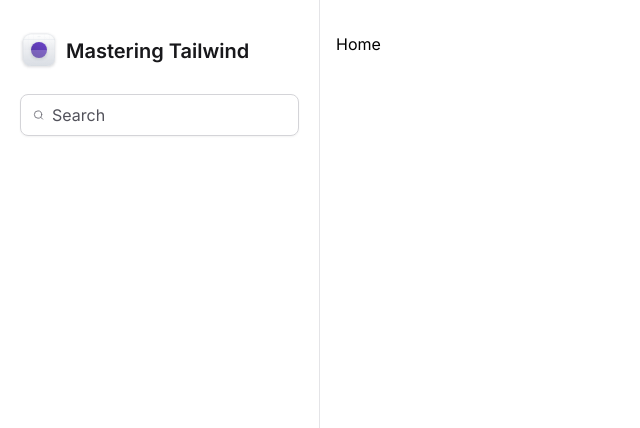
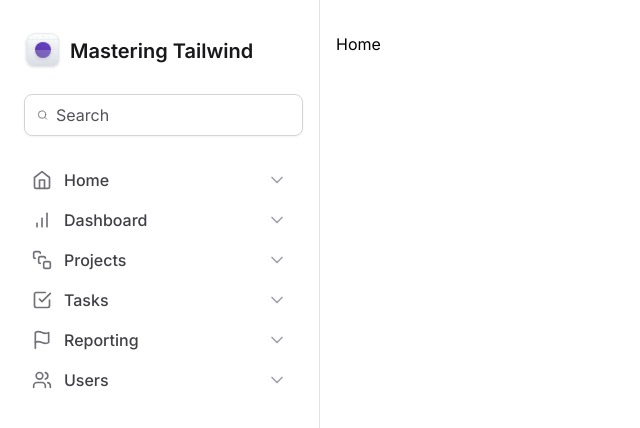
Before and after one commit to erik-ferreira/mastering-tailwind, a Next.js app: page / in a window 1280 px wide. Shown: the top 428 px of the page, without its empty margins (0-640 px from the left). Built offline with nearby package versions, Linux system fonts and the light colour scheme.

Commit message:
create menu navigation in sidebar

```diff
--- a/src/components/Sidebar/Logo.tsx
+++ b/src/components/Sidebar/Logo.tsx
@@ -1,6 +1,6 @@
 export function Logo() {
   return (
-    <strong className="flex items-center gap-2 text-xl font-semibold text-zinc-900">
+    <strong className="flex items-center gap-2 text-xl font-semibold text-zinc-900 mx-1">
       <svg
         width={38}
         height={38}
--- /dev/null
+++ b/src/components/Sidebar/MainNavigation/NavItem.tsx
@@ -0,0 +1,22 @@
+import { ChevronDown } from "lucide-react"
+import { ElementType } from "react"
+
+interface NavItemProps {
+  title: string
+  icon: ElementType
+}
+
+export function NavItem({ title, icon: Icon }: NavItemProps) {
+  return (
+    <a
+      href=""
+      className="group flex items-center gap-3 rounded px-3 py-2 hover:bg-violet-50 transition-colors"
+    >
+      <Icon className="w-5 h-5 text-zinc-500" />
+      <span className="font-medium text-zinc-700 group-hover:text-violet-500">
+        {title}
+      </span>
+      <ChevronDown className="w-5 h-5 ml-auto text-zinc-400 group-hover:text-violet-500" />
+    </a>
+  )
+}
--- /dev/null
+++ b/src/components/Sidebar/MainNavigation/index.tsx
@@ -0,0 +1,23 @@
+import {
+  Home,
+  Flag,
+  Users,
+  BarChart,
+  CheckSquare,
+  SquareStack,
+} from "lucide-react"
+
+import { NavItem } from "./NavItem"
+
+export function MainNavigation() {
+  return (
+    <nav className="">
+      <NavItem title="Home" icon={Home} />
+      <NavItem title="Dashboard" icon={BarChart} />
+      <NavItem title="Projects" icon={SquareStack} />
+      <NavItem title="Tasks" icon={CheckSquare} />
+      <NavItem title="Reporting" icon={Flag} />
+      <NavItem title="Users" icon={Users} />
+    </nav>
+  )
+}
--- a/src/components/Sidebar/index.tsx
+++ b/src/components/Sidebar/index.tsx
@@ -1,18 +1,22 @@
 import { Search } from "lucide-react"
+
 import { Logo } from "./Logo"
+import { MainNavigation } from "./MainNavigation"
 
 export function Sidebar() {
   return (
     <aside className="border-r border-zinc-200 px-5 py-8 space-y-6">
       <Logo />
 
-      <div className="w-full flex items-center gap-2 rounded-lg border border-zinc-300 px-3 py-2 shadow-sm">
+      <div className="w-full flex items-center gap-2 rounded-lg border border-zinc-300 px-3 py-2 mx-1 shadow-sm">
         <Search className="w-5 h-5 text-zinc-500" />
         <input
           className="flex-1 border-0 bg-transparent p-0 text-zinc-900 placeholder-zinc-600"
           placeholder="Search"
         />
       </div>
+
+      <MainNavigation />
     </aside>
   )
 }
```
